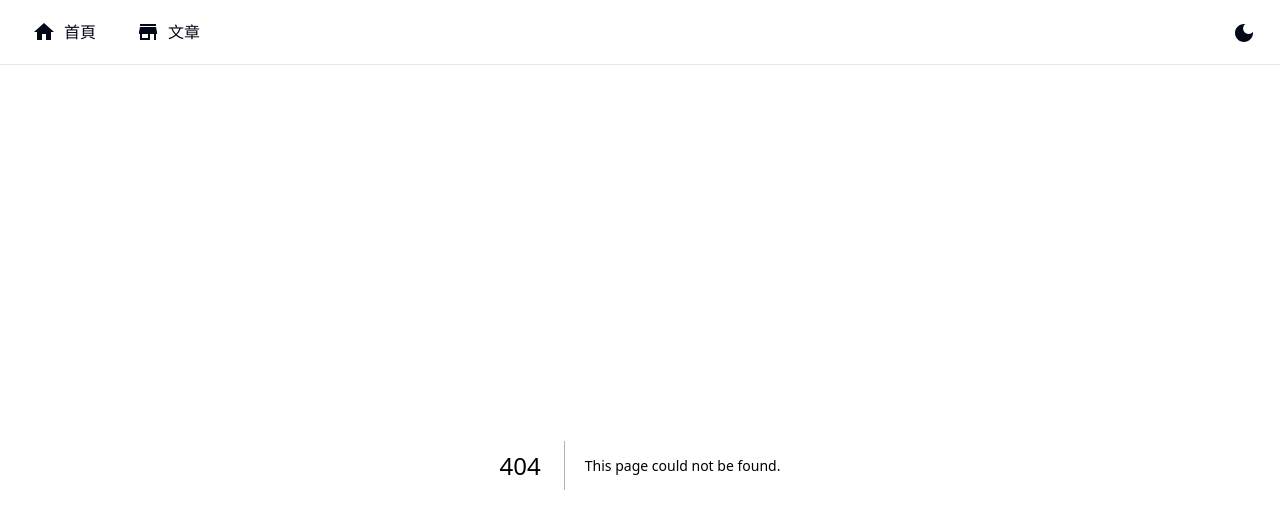
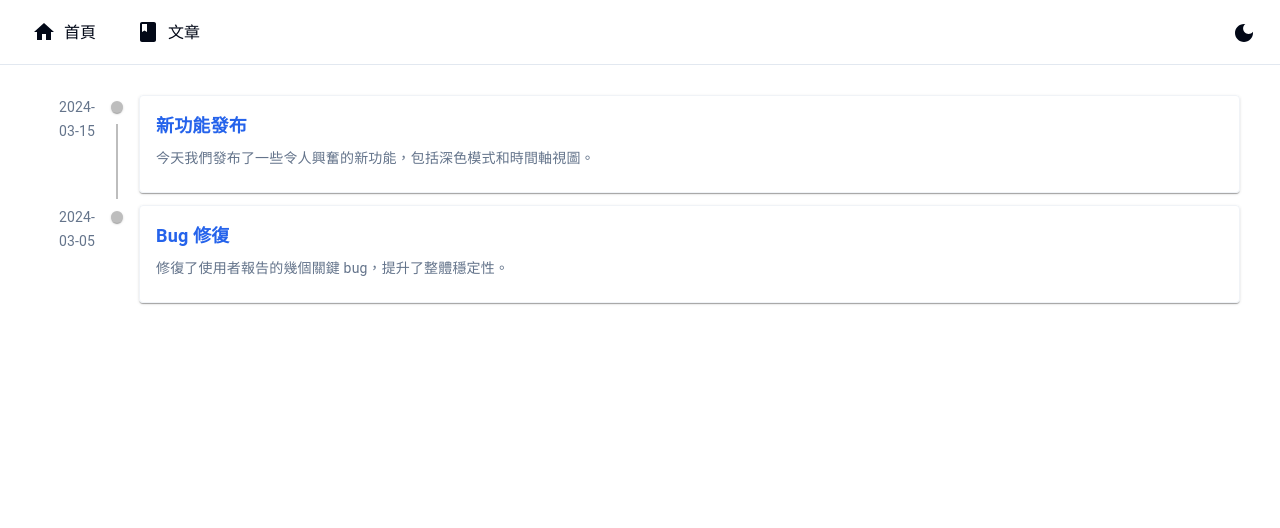
Before and after one commit to whes1015/whes1015, a Next.js app: page /blog in a window 1280 px wide. Before the commit this address had no page. Shown: the top 528 px of the page. Built offline with nearby package versions, Linux system fonts and the light colour scheme.

Commit message:
feat: time line post

```diff
--- a/package.json
+++ b/package.json
@@ -12,6 +12,7 @@
     "@emotion/react": "^11.14.0",
     "@emotion/styled": "^11.14.0",
     "@mui/icons-material": "^6.2.0",
+    "@mui/lab": "^6.0.0-beta.19",
     "@mui/material": "^6.2.0",
     "next": "15.1.0",
     "react": "^19.0.0",
--- /dev/null
+++ b/src/app/blog/page.tsx
@@ -0,0 +1,9 @@
+import LeftAlignedTimeline from "@/components/BlogTimeLine";
+
+export default function Blog() {
+  return (
+    <div>
+      <LeftAlignedTimeline />
+    </div>
+  );
+}
--- /dev/null
+++ b/src/components/BlogTimeLine.tsx
@@ -0,0 +1,60 @@
+"use client";
+
+import {
+  Timeline,
+  TimelineItem,
+  TimelineSeparator,
+  TimelineConnector,
+  TimelineContent,
+  TimelineDot,
+  TimelineOppositeContent,
+  timelineOppositeContentClasses,
+} from "@mui/lab";
+import { BlogTimeLineCard } from "./BlogTimeLineCard";
+import { TimelinePost } from "@/modal/Post";
+
+const posts: TimelinePost[] = [
+  {
+    date: "2024-03-15",
+    title: "新功能發布",
+    description:
+      "今天我們發布了一些令人興奮的新功能，包括深色模式和時間軸視圖。",
+  },
+  {
+    date: "2024-03-05",
+    title: "Bug 修復",
+    description: "修復了使用者報告的幾個關鍵 bug，提升了整體穩定性。",
+  },
+];
+
+export default function BlogTimeline() {
+  return (
+    <Timeline
+      sx={{
+        [`& .${timelineOppositeContentClasses.root}`]: {
+          flex: 0.05,
+        },
+        padding: 3,
+      }}
+    >
+      {posts.map((post, index) => (
+        <TimelineItem key={post.date}>
+          <TimelineOppositeContent>
+            <span className="text-sm text-muted-foreground">{post.date}</span>
+          </TimelineOppositeContent>
+
+          <TimelineSeparator>
+            <TimelineDot className="bg-primary" />
+            {index < posts.length - 1 && (
+              <TimelineConnector className="bg-border" />
+            )}
+          </TimelineSeparator>
+
+          <TimelineContent className="pb-8">
+            <BlogTimeLineCard post={post} />
+          </TimelineContent>
+        </TimelineItem>
+      ))}
+    </Timeline>
+  );
+}
--- /dev/null
+++ b/src/components/BlogTimeLineCard.tsx
@@ -0,0 +1,52 @@
+import { TimelinePost } from "@/modal/Post";
+import { Card, CardContent } from "@mui/material";
+
+export function BlogTimeLineCard({ post }: { post: TimelinePost }) {
+  return (
+    <Card
+      sx={{ background: "transparent" }}
+      className={`
+                flex h-full cursor-pointer flex-col
+                border border-border/50
+                backdrop-blur-md backdrop-saturate-150
+                bg-background/30
+                transition-[color_background-color_border-color]
+                dark:hover:bg-primary/[.08]
+                hover:border-primary/40 hover:bg-primary/[.04]
+                glow:border-primary glow:bg-primary/[.08]
+                group
+                relative
+                overflow-hidden
+              `}
+    >
+      {/* 光源效果 1: 懸停時的邊緣光暈 */}
+      <div
+        className="absolute inset-0 opacity-0 group-hover:opacity-100
+                transition-opacity duration-300
+                bg-gradient-to-r from-primary/10 via-transparent to-primary/5"
+      />
+
+      {/* 光源效果 2: 卡片中心發光 */}
+      <div
+        className="absolute inset-0 opacity-0 group-hover:opacity-30
+                transition-opacity duration-500 pointer-events-none
+                bg-[radial-gradient(circle_at_50%_50%,var(--primary)_0%,transparent_60%)]"
+      />
+
+      <CardContent className="relative z-10">
+        <h3
+          className="text-lg font-semibold text-primary mb-2
+                  group-hover:text-primary/90 transition-colors"
+        >
+          {post.title}
+        </h3>
+        <p
+          className="text-sm text-muted-foreground group-hover:text-foreground/90
+                  transition-colors"
+        >
+          {post.description}
+        </p>
+      </CardContent>
+    </Card>
+  );
+}
--- a/src/components/NavigationHeader.tsx
+++ b/src/components/NavigationHeader.tsx
@@ -2,7 +2,7 @@
 
 import {
   Home as HomeIcon,
-  Store as StoreIcon,
+  Book as BookIcon,
   LightMode as SunIcon,
   DarkMode as MoonIcon,
 } from "@mui/icons-material";
@@ -22,8 +22,8 @@ const NavigationHeader = () => {
       isActive: pathname === "/",
     },
     {
-      href: "/store",
-      icon: <StoreIcon className="h-5 w-5" />,
+      href: "/blog",
+      icon: <BookIcon className="h-5 w-5" />,
       text: "文章",
       isActive: pathname === "/store",
     },
--- /dev/null
+++ b/src/modal/Post.ts
@@ -0,0 +1,5 @@
+export interface TimelinePost {
+  date: string;
+  title: string;
+  description: string;
+}
```
Also changed, not shown: src/app/page.tsx (+2 -6 lines), 1 other file (tests, documents, lock files or other folders).
